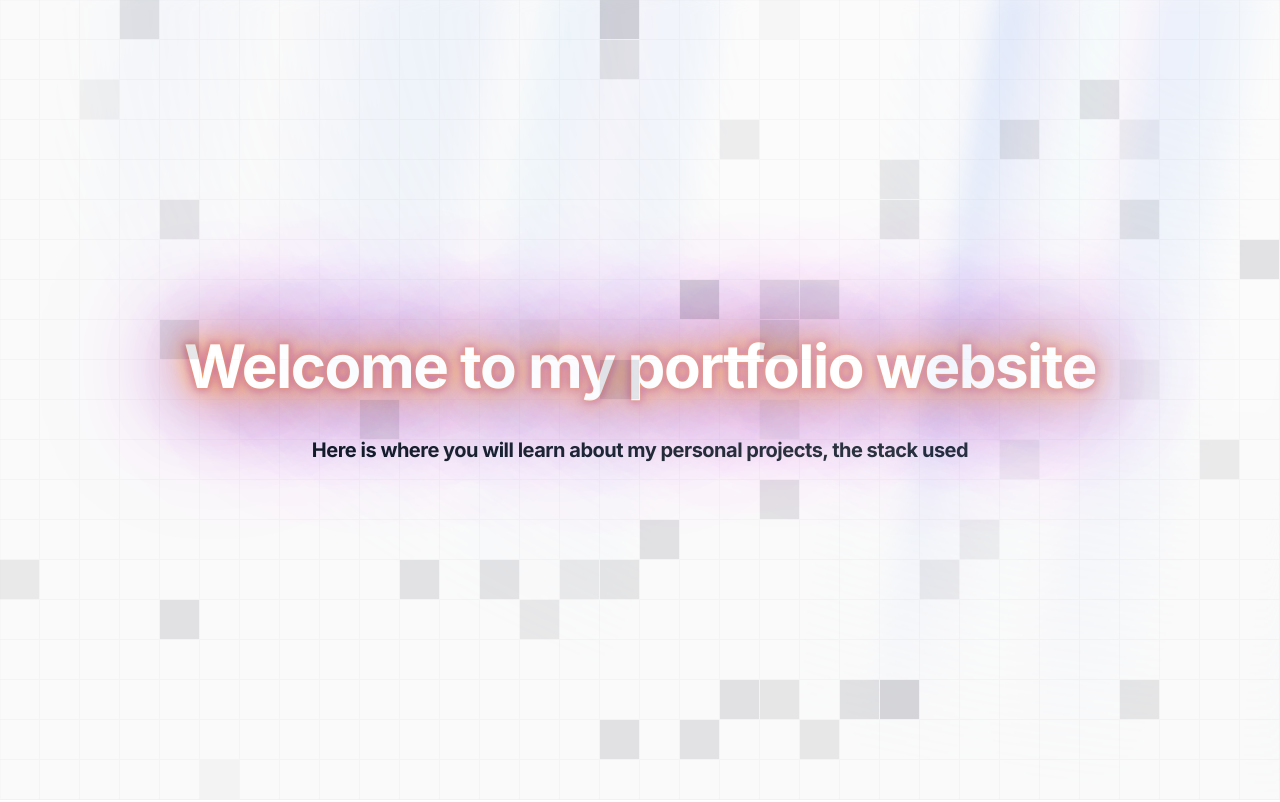
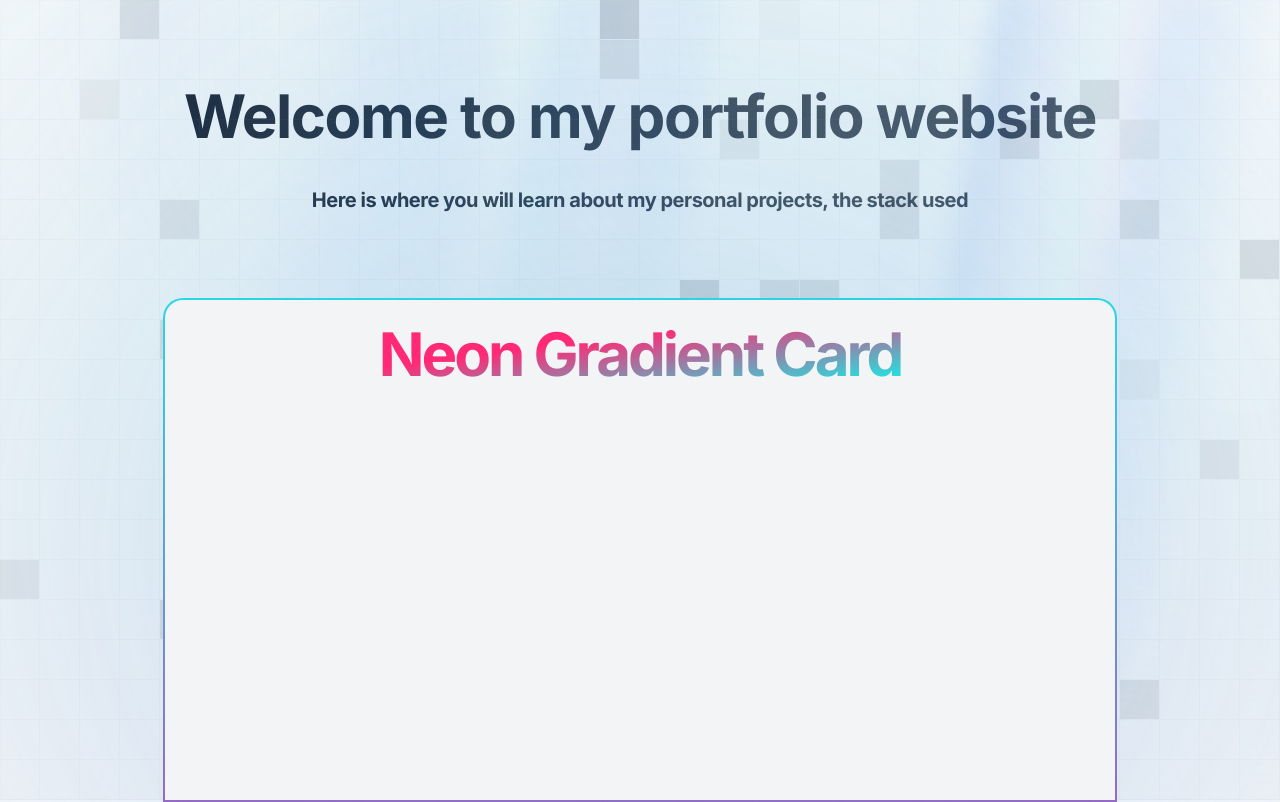
Before and after one commit to vivalareda/portfolio_website, a Next.js app: page / in a window 1280 px wide. Built offline with nearby package versions, Linux system fonts and the light colour scheme.

Commit message:
adding ui components and testinf hero section

```diff
--- a/src/app/page.tsx
+++ b/src/app/page.tsx
@@ -1,12 +1,13 @@
 import HeroSection from "@/components/HeroSection";
 import GridPattern from "@/components/magicui/animated-grid-pattern";
 import { AuroraBackground } from "@/components/ui/aurora-background";
+import { ContainerScroll } from "@/components/ui/container-scroll-animation";
+import Image from "next/image"; // Import the Image component from the correct package
 
 export default function Home() {
-
   return (
     <>
-      <AuroraBackground>
+      <AuroraBackground className="h-screen">
         <GridPattern />
         <HeroSection />
       </AuroraBackground>
--- a/src/components/HeroSection.tsx
+++ b/src/components/HeroSection.tsx
@@ -3,17 +3,25 @@
 import { Dialog, DialogPanel } from "@headlessui/react";
 import { Bars3Icon, XMarkIcon } from "@heroicons/react/24/outline";
 import { useState } from "react";
+import { NeonGradientCard } from "./magicui/neon-gradient-card";
 
 const HeroSection = () => {
   return (
+    <>
     <div className="h-screen w-full flex flex-col flex-1 justify-center items-center gap-10">
-      <h1 className="text-4xl font-bold tracking-tight text-gray-900 sm:text-6xl glow-text">
+      <h1 className="text-4xl font-bold tracking-tight text-gray-900 sm:text-6xl">
         Welcome to my portfolio website
       </h1>
       <h1 className="font-bold tracking-tight text-gray-900 sm:text-xl">
         Here is where you will learn about my personal projects, the stack used
       </h1>
     </div>
+    <NeonGradientCard className="w-[950px] h-[500px] items-center justify-center text-center">
+      <span className="pointer-events-none z-10 h-full whitespace-pre-wrap bg-gradient-to-br from-[#ff2975] from-35% to-[#00FFF1] bg-clip-text text-center text-6xl font-bold leading-none tracking-tighter text-transparent dark:drop-shadow-[0_5px_5px_rgba(0,0,0,0.8)]">
+        Neon Gradient Card
+      </span>
+    </NeonGradientCard>
+    </>
   );
 };
 
--- /dev/null
+++ b/src/components/magicui/neon-gradient-card.tsx
@@ -0,0 +1,150 @@
+"use client";
+
+import { cn } from "@/lib/utils";
+import {
+  CSSProperties,
+  ReactElement,
+  ReactNode,
+  useEffect,
+  useRef,
+  useState,
+} from "react";
+
+interface NeonColorsProps {
+  firstColor: string;
+  secondColor: string;
+}
+
+interface NeonGradientCardProps {
+  /**
+   * @default <div />
+   * @type ReactElement
+   * @description
+   * The component to be rendered as the card
+   * */
+  as?: ReactElement;
+  /**
+   * @default ""
+   * @type string
+   * @description
+   * The className of the card
+   */
+  className?: string;
+
+  /**
+   * @default ""
+   * @type ReactNode
+   * @description
+   * The children of the card
+   * */
+  children?: ReactNode;
+
+  /**
+   * @default 5
+   * @type number
+   * @description
+   * The size of the border in pixels
+   * */
+  borderSize?: number;
+
+  /**
+   * @default 20
+   * @type number
+   * @description
+   * The size of the radius in pixels
+   * */
+  borderRadius?: number;
+
+  /**
+   * @default "{ firstColor: '#ff00aa', secondColor: '#00FFF1' }"
+   * @type string
+   * @description
+   * The colors of the neon gradient
+   * */
+  neonColors?: NeonColorsProps;
+
+  [key: string]: any;
+}
+
+const NeonGradientCard: React.FC<NeonGradientCardProps> = ({
+  className,
+  children,
+  borderSize = 2,
+  borderRadius = 20,
+  neonColors = {
+    firstColor: "#ff00aa",
+    secondColor: "#00FFF1",
+  },
+  ...props
+}) => {
+  const containerRef = useRef<HTMLDivElement>(null);
+  const [dimensions, setDimensions] = useState({ width: 0, height: 0 });
+
+  useEffect(() => {
+    const updateDimensions = () => {
+      if (containerRef.current) {
+        const { offsetWidth, offsetHeight } = containerRef.current;
+        setDimensions({ width: offsetWidth, height: offsetHeight });
+      }
+    };
+
+    updateDimensions();
+    window.addEventListener("resize", updateDimensions);
+
+    return () => {
+      window.removeEventListener("resize", updateDimensions);
+    };
+  }, []);
+
+  useEffect(() => {
+    if (containerRef.current) {
+      const { offsetWidth, offsetHeight } = containerRef.current;
+      setDimensions({ width: offsetWidth, height: offsetHeight });
+    }
+  }, [children]);
+
+  return (
+    <div
+      ref={containerRef}
+      style={
+        {
+          "--border-size": `${borderSize}px`,
+          "--border-radius": `${borderRadius}px`,
+          "--neon-first-color": neonColors.firstColor,
+          "--neon-second-color": neonColors.secondColor,
+          "--card-width": `${dimensions.width}px`,
+          "--card-height": `${dimensions.height}px`,
+          "--card-content-radius": `${borderRadius - borderSize}px`,
+          "--pseudo-element-background-image": `linear-gradient(0deg, ${neonColors.firstColor}, ${neonColors.secondColor})`,
+          "--pseudo-element-width": `${dimensions.width + borderSize * 2}px`,
+          "--pseudo-element-height": `${dimensions.height + borderSize * 2}px`,
+          "--after-blur": `${dimensions.width / 3}px`,
+        } as CSSProperties
+      }
+      className={cn(
+        "relative z-10 h-full w-full rounded-[var(--border-radius)]",
+        className,
+      )}
+      {...props}
+    >
+      <div
+        className={cn(
+          "relative h-full min-h-[inherit] w-full rounded-t-[var(--card-content-radius)] bg-gray-100 p-6",
+          "before:absolute before:-left-[var(--border-size)] before:-top-[var(--border-size)] before:-z-10 before:block",
+          "before:h-[var(--pseudo-element-height)] before:w-[var(--pseudo-element-width)] before:rounded-t-[var(--border-radius)] before:content-['']",
+          "before:bg-[linear-gradient(0deg,var(--neon-first-color),var(--neon-second-color))] before:bg-[length:100%_200%]",
+          "before:animate-backgroundPositionSpin",
+          "after:absolute after:-left-[var(--border-size)] after:-top-[var(--border-size)] after:-z-10 after:block",
+          "after:h-[var(--pseudo-element-height)] after:w-[var(--pseudo-element-width)] after:rounded-t-[var(--border-radius)] after:blur-[var(--after-blur)] after:content-['']",
+          "after:bg-[linear-gradient(0deg,var(--neon-first-color),var(--neon-second-color))] after:bg-[length:100%_200%] after:opacity-80",
+          "after:animate-backgroundPositionSpin",
+          "dark:bg-neutral-900",
+        )}
+      >
+        {children}
+      </div>
+    </div>
+  );
+};
+
+export { NeonGradientCard };
--- /dev/null
+++ b/src/components/ui/container-scroll-animation.tsx
@@ -0,0 +1,95 @@
+"use client";
+import React, { useRef } from "react";
+import { useScroll, useTransform, motion, MotionValue } from "framer-motion";
+
+export const ContainerScroll = ({
+  titleComponent,
+  children,
+}: {
+  titleComponent: string | React.ReactNode;
+  children: React.ReactNode;
+}) => {
+  const containerRef = useRef<any>(null);
+  const { scrollYProgress } = useScroll({
+    target: containerRef,
+  });
+  const [isMobile, setIsMobile] = React.useState(false);
+
+  React.useEffect(() => {
+    const checkMobile = () => {
+      setIsMobile(window.innerWidth <= 768);
+    };
+    checkMobile();
+    window.addEventListener("resize", checkMobile);
+    return () => {
+      window.removeEventListener("resize", checkMobile);
+    };
+  }, []);
+
+  const scaleDimensions = () => {
+    return isMobile ? [0.7, 0.9] : [1.05, 1];
+  };
+
+  const rotate = useTransform(scrollYProgress, [0, 1], [20, 0]);
+  const scale = useTransform(scrollYProgress, [0, 1], scaleDimensions());
+  const translate = useTransform(scrollYProgress, [0, 1], [0, -100]);
+
+  return (
+    <div
+      className="h-[60rem] md:h-[80rem] flex items-center justify-center relative p-2 md:p-20"
+      ref={containerRef}
+    >
+      <div
+        className="py-10 md:py-40 w-full relative"
+        style={{
+          perspective: "1000px",
+        }}
+      >
+        <Header translate={translate} titleComponent={titleComponent} />
+        <Card rotate={rotate} translate={translate} scale={scale}>
+          {children}
+        </Card>
+      </div>
+    </div>
+  );
+};
+
+export const Header = ({ translate, titleComponent }: any) => {
+  return (
+    <motion.div
+      style={{
+        translateY: translate,
+      }}
+      className="div max-w-5xl mx-auto text-center"
+    >
+      {titleComponent}
+    </motion.div>
+  );
+};
+
+export const Card = ({
+  rotate,
+  scale,
+  children,
+}: {
+  rotate: MotionValue<number>;
+  scale: MotionValue<number>;
+  translate: MotionValue<number>;
+  children: React.ReactNode;
+}) => {
+  return (
+    <motion.div
+      style={{
+        rotateX: rotate,
+        scale,
+        boxShadow:
+          "0 0 #0000004d, 0 9px 20px #0000004a, 0 37px 37px #00000042, 0 84px 50px #00000026, 0 149px 60px #0000000a, 0 233px 65px #00000003",
+      }}
+      className="max-w-5xl -mt-12 mx-auto h-[30rem] md:h-[40rem] w-full border-4 border-[#6C6C6C] bg-[#222222] rounded-[30px] shadow-2xl"
+    >
+      <div className=" h-full w-full overflow-hidden rounded-2xl dark:bg-zinc-900 md:rounded-2xl md:p-4 ">
+        {children}
+      </div>
+    </motion.div>
+  );
+};
--- a/tailwind.config.ts
+++ b/tailwind.config.ts
@@ -56,6 +56,9 @@
           DEFAULT: "hsl(var(--card))",
           foreground: "hsl(var(--card-foreground))",
         },
+        animation: {
+          "border-beam": "border-beam calc(var(--duration)*1s) infinite linear",
+        },
       },
       borderRadius: {
         lg: "var(--radius)",
@@ -63,6 +66,10 @@
         sm: "calc(var(--radius) - 4px)",
       },
       keyframes: {
+        "background-position-spin": {
+          "0%": { backgroundPosition: "top center" },
+          "100%": { backgroundPosition: "bottom center" },
+        },
         "accordion-down": {
           from: { height: "0" },
           to: { height: "var(--radix-accordion-content-height)" },
@@ -79,11 +86,19 @@
             backgroundPosition: "350% 50%, 350% 50%",
           },
         },
+        "border-beam": {
+          "100%": {
+            "offset-distance": "100%",
+          },
+        },
       },
       animation: {
         "accordion-down": "accordion-down 0.2s ease-out",
         "accordion-up": "accordion-up 0.2s ease-out",
         aurora: "aurora 60s linear infinite",
+        "border-beam": "border-beam calc(var(--duration)*1s) infinite linear",
+        backgroundPositionSpin:
+          "background-position-spin 3000ms infinite alternate",
       },
     },
   },
@@ -102,4 +117,3 @@
     ":root": newVars,
   });
 }
-// Remove the duplicate function declaration
```
Also changed, not shown: public/assets/images/image.png (added).
